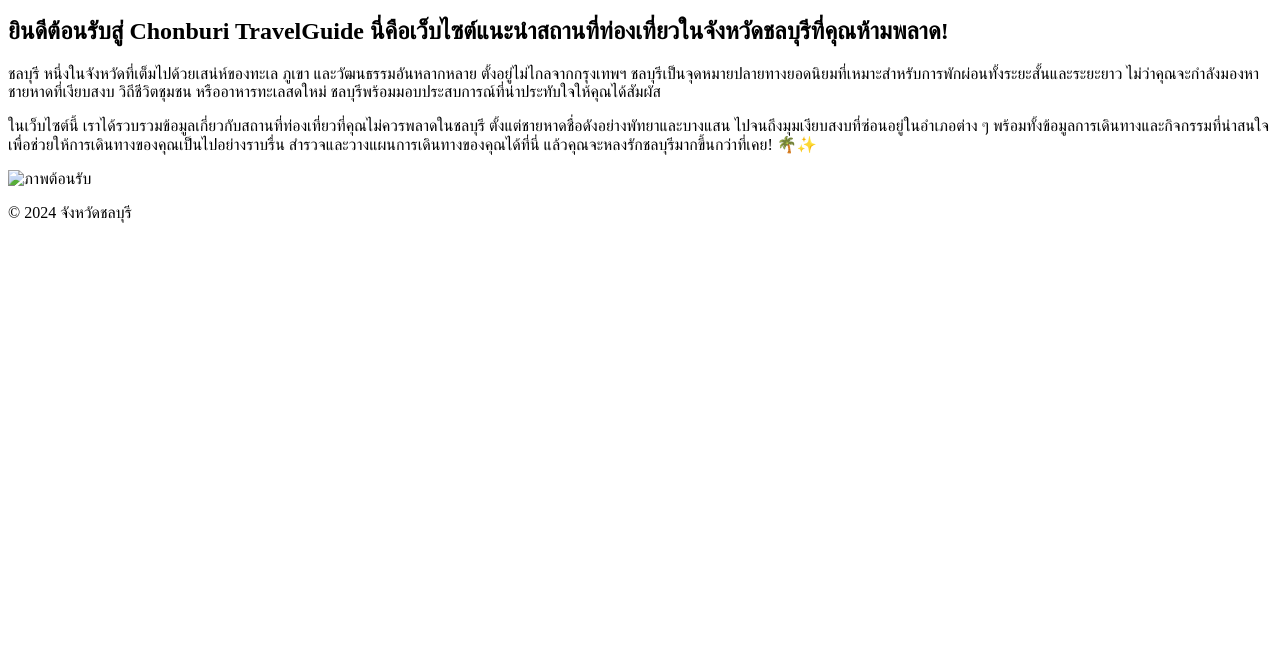
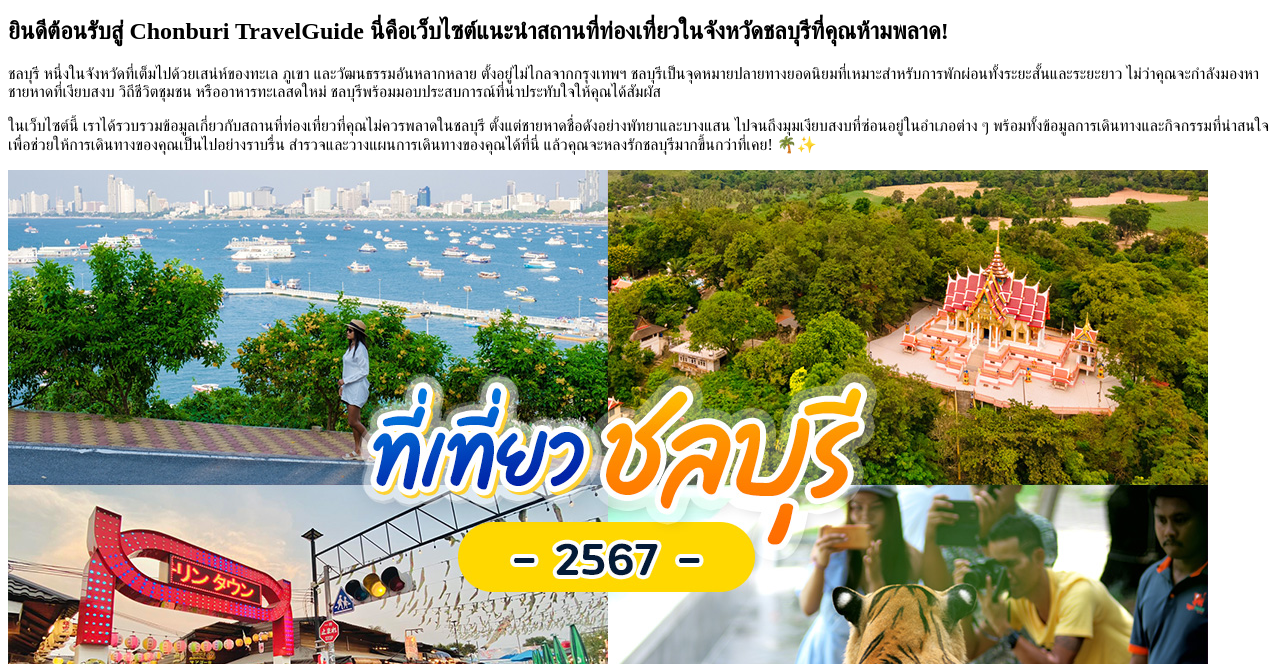
Before and after one commit to wbyin4/my-homework1, a plain HTML site: page index.html in a window 1280 px wide. Shown: the part 136-800 px from the top of the page. Drawn offline with Linux system fonts and the light colour scheme; files that its build step writes are made by us from their sources.

Commit message:
เพิ่มรูปภาพหน้าแรก

```diff
--- a/index.html
+++ b/index.html
@@ -22,7 +22,7 @@
             <h2>ยินดีต้อนรับสู่ Chonburi TravelGuide นี่คือเว็บไซต์แนะนำสถานที่ท่องเที่ยวในจังหวัดชลบุรีที่คุณห้ามพลาด!</h2>
             <p>ชลบุรี หนึ่งในจังหวัดที่เต็มไปด้วยเสน่ห์ของทะเล ภูเขา และวัฒนธรรมอันหลากหลาย ตั้งอยู่ไม่ไกลจากกรุงเทพฯ ชลบุรีเป็นจุดหมายปลายทางยอดนิยมที่เหมาะสำหรับการพักผ่อนทั้งระยะสั้นและระยะยาว ไม่ว่าคุณจะกำลังมองหาชายหาดที่เงียบสงบ วิถีชีวิตชุมชน หรืออาหารทะเลสดใหม่ ชลบุรีพร้อมมอบประสบการณ์ที่น่าประทับใจให้คุณได้สัมผัส</p>
             <p>ในเว็บไซต์นี้ เราได้รวบรวมข้อมูลเกี่ยวกับสถานที่ท่องเที่ยวที่คุณไม่ควรพลาดในชลบุรี ตั้งแต่ชายหาดชื่อดังอย่างพัทยาและบางแสน ไปจนถึงมุมเงียบสงบที่ซ่อนอยู่ในอำเภอต่าง ๆ พร้อมทั้งข้อมูลการเดินทางและกิจกรรมที่น่าสนใจเพื่อช่วยให้การเดินทางของคุณเป็นไปอย่างราบรื่น สำรวจและวางแผนการเดินทางของคุณได้ที่นี่ แล้วคุณจะหลงรักชลบุรีมากขึ้นกว่าที่เคย! 🌴✨</p>
-            <img src="images/welcome.jpg" alt="ภาพต้อนรับ">
+            <img src="images/home.jpg" alt="สถานที่ท่องเที่ยวในจังหวัดชลบุรี">
         </section>
     </main>
     <footer>
```
Also changed, not shown: images/aqubuu.jpg (added), images/bangsaen.jpeg (added), images/home.jpg (added), images/pattaya.jpg (added), images/sichang.jpg (added), images/toshin.jpg (added).
